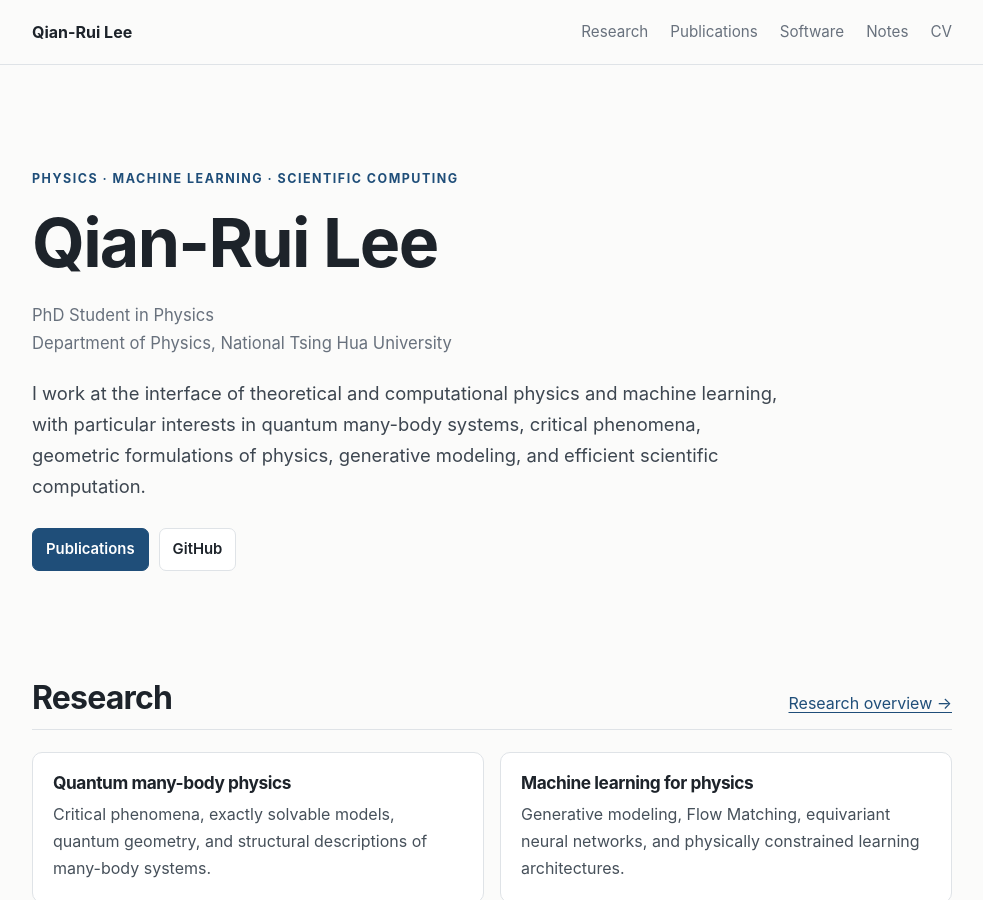
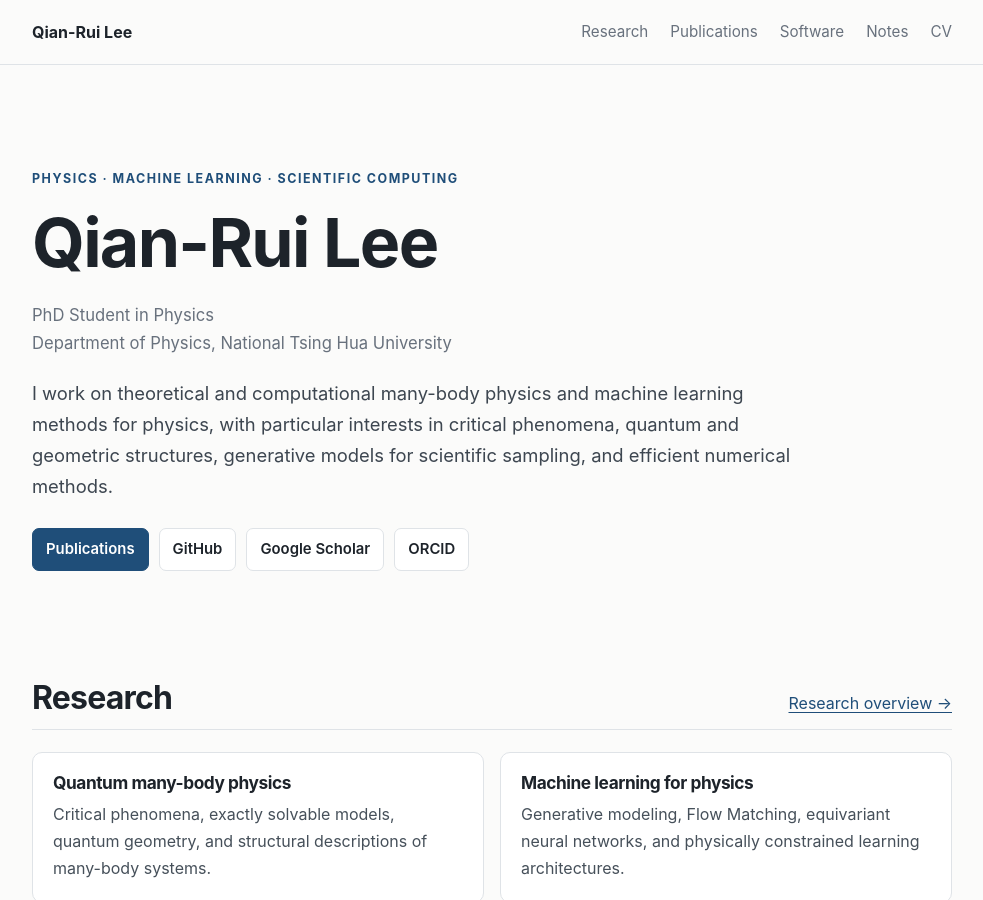
Before and after one commit to ToelUl/ToelUl.github.io, a Jekyll site: the page built from index.html, in a window 1280 px wide and 900 px high. Shown: the whole window, without its empty margins (148-1131 px from the left). Built offline with Jekyll 4.4.1, drawn with Linux system fonts in a browser that asks for light colours.

Commit message:
Link canonical academic identities

```diff
--- a/_data/profile.yml
+++ b/_data/profile.yml
@@ -2,14 +2,15 @@ name: "Qian-Rui Lee"
 role: "PhD Student in Physics"
 affiliation: "Department of Physics, National Tsing Hua University"
 location: "Hsinchu, Taiwan"
-tagline: "Quantum many-body physics · Statistical field theory · Machine learning for physics"
+tagline: "Quantum many-body physics · Critical phenomena · Machine learning for physics"
 bio: >-
-  I work at the interface of theoretical and computational physics and machine learning,
-  with particular interests in quantum many-body systems, critical phenomena, geometric
-  formulations of physics, generative modeling, and efficient scientific computation.
+  I work on theoretical and computational many-body physics and machine learning methods for physics,
+  with particular interests in critical phenomena, quantum and geometric structures, generative models
+  for scientific sampling, and efficient numerical methods.
 
 github: "https://github.com/ToelUl"
-google_scholar: ""
-orcid: ""
+google_scholar: "https://scholar.google.com/citations?user=0kikVlsAAAAJ&hl=en"
+orcid: "https://orcid.org/0009-0009-2250-2419"
+linkedin: "https://www.linkedin.com/in/qian-rui-lee-ba1788248/"
 email: ""
 cv_pdf: ""
```
